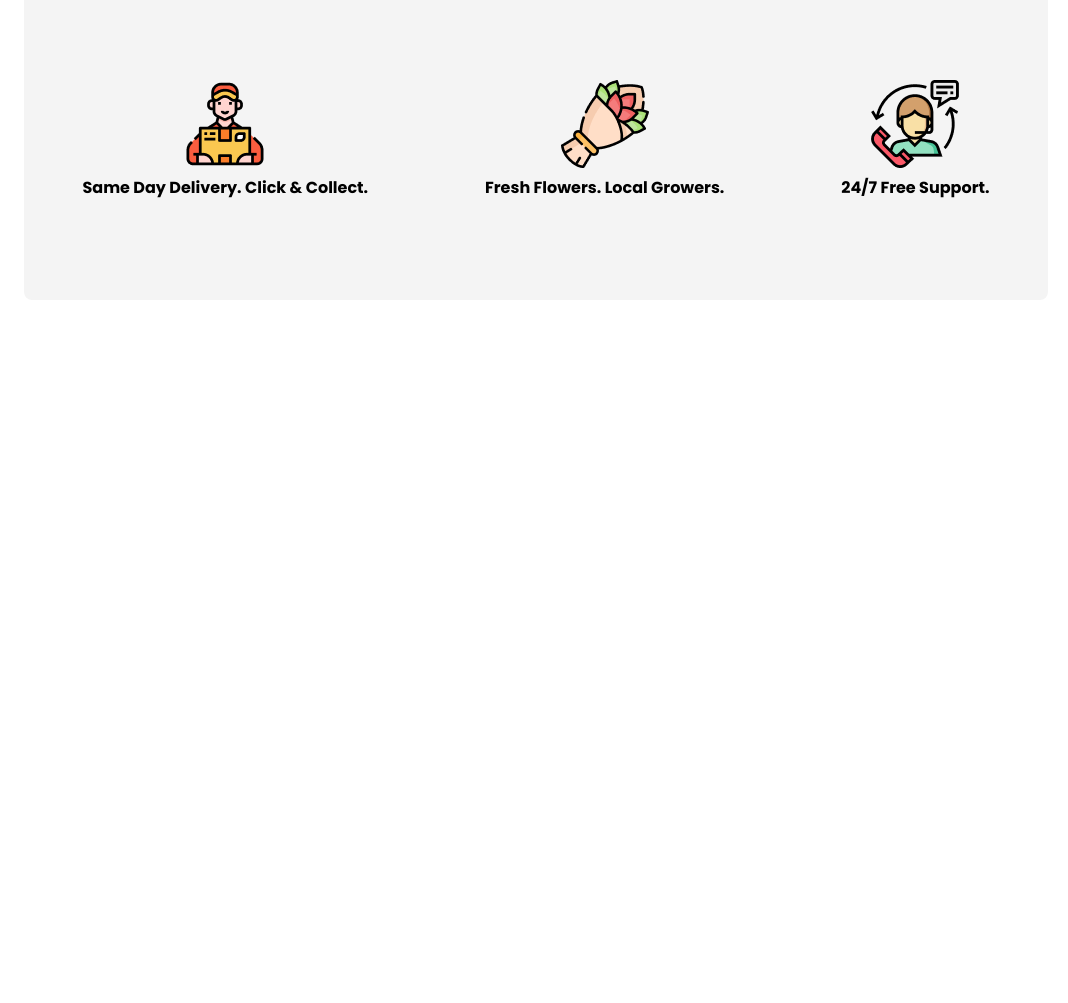
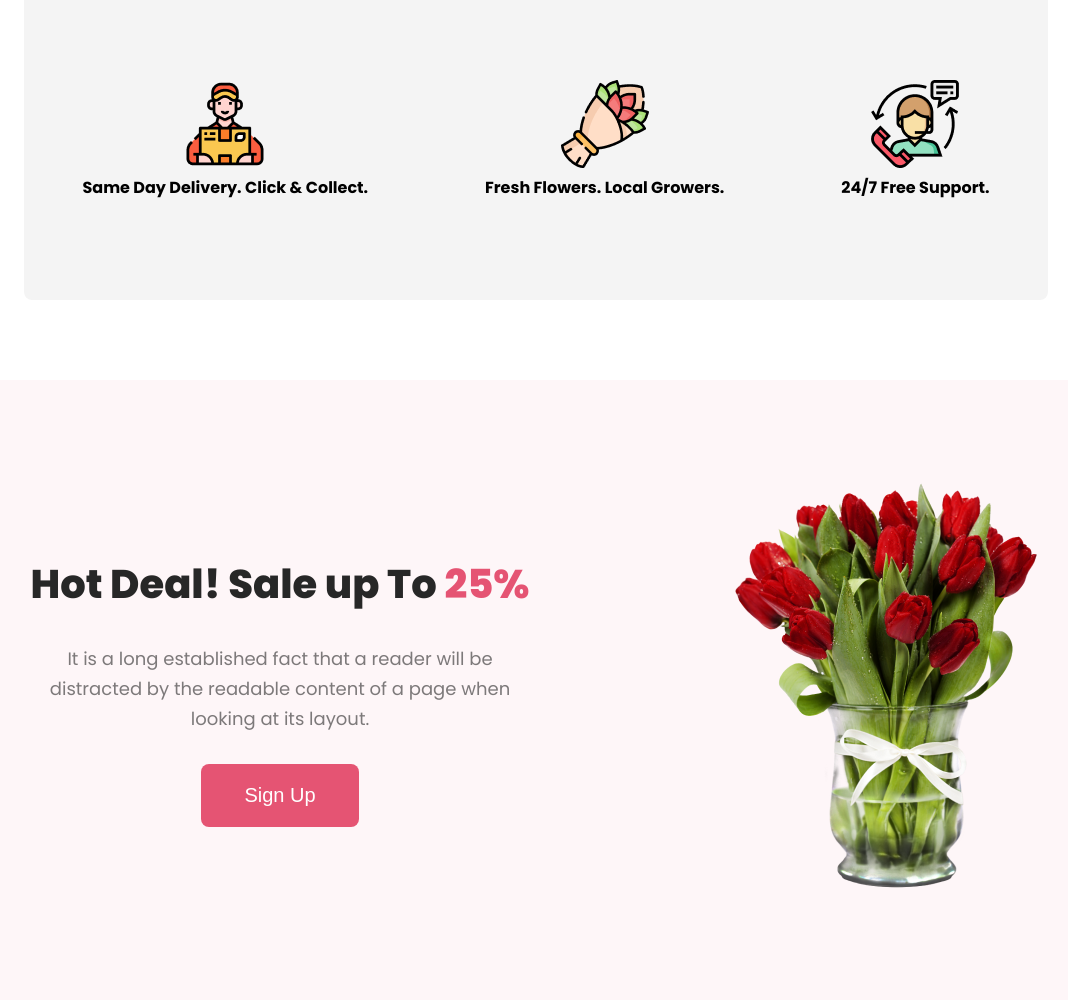
Before and after one commit to ehisawesome/flower_shop, a plain HTML site: page index.html in a window 1280 px wide. Shown: the part 1474-2477 px from the top of the page, without its empty margins (104-1172 px from the left). Before the commit the page ends 1774 px from the top, so only its background shows below. Drawn offline with Linux system fonts and the light colour scheme.

Commit message:
Added Offer Section

```diff
--- a/index.html
+++ b/index.html
@@ -14,7 +14,7 @@
         <section class="header-section">
             <div class="header-info">
                 <h2 class="header-section-title">
-                    Let's make <br>beautiful flowers a <br>part of your life.
+                    Let's make beautiful flowers a part of your life.
                 </h2>
                 <p>It is a long established fact that a reader will be distracted by the readable content of a page when looking at its layout. The point of using Lorem Ipsum is that it has a more-or-less normal distribution of letters.</p>
                 <button class="btn-primary">Shop Now</button>
@@ -64,6 +64,16 @@
                 <h4>24/7 Free Support.</h4>
             </div>
         </section>
+        <section class="offer">
+            <div class="offer-text">
+                <h2 class="offer-heading">Hot Deal! Sale up To <span class="highlight">25%</span></span></h2>
+                <p>It is a long established fact that a reader will be distracted by the readable content of a page when looking at its layout.</p>
+                <button class="btn-primary">Sign Up</button>
+            </div>
+            <div class="offer-image">
+                <img src="./img/pngwing 8.png" alt="">
+            </div>
+        </section>
     </main>
     <footer>
 
--- a/styles/style.css
+++ b/styles/style.css
@@ -33,7 +33,9 @@ body{
 
 }
 
-
+.highlight{
+  color: #E55473;
+}
 
 
 /* Header Style */
@@ -50,7 +52,7 @@ body{
 }
 .header-section-title{
     color: #272727;
-    font-size: 60px;
+    font-size: 50px;
     font-weight: 800;
     line-height: normal;
 }
@@ -120,3 +122,33 @@ body{
 .devlivery-section{
     text-align: center;
 }
+
+/* Offer Section */
+
+.offer{
+  display: flex;
+  padding: 0% 10%;
+  justify-content: space-between;
+  align-items: center;
+  height: 620px;
+  background: rgba(229, 84, 115, 0.05);
+  margin: 80px 0px;
+}
+
+.offer-text{
+  width: 50%;
+  text-align: center;
+}
+.offer-text p{
+  color: rgba(39, 39, 39, 0.60);
+  font-size: 18px;
+  font-weight: 400;
+  line-height: 30px;
+  padding: 30px 0px;
+}
+.offer-text h2{
+  color: #272727;
+  font-size: 40px;
+  font-weight: 800;
+  line-height: normal;
+}
```
